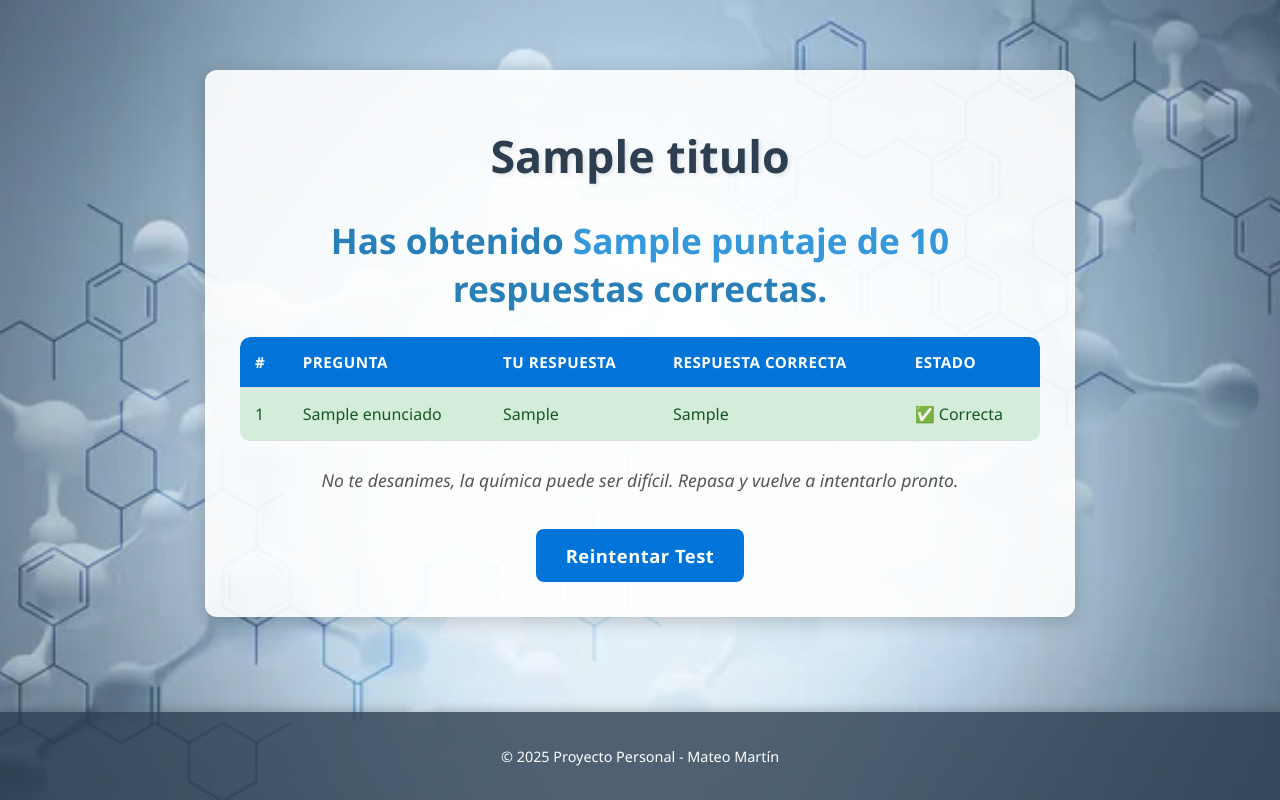
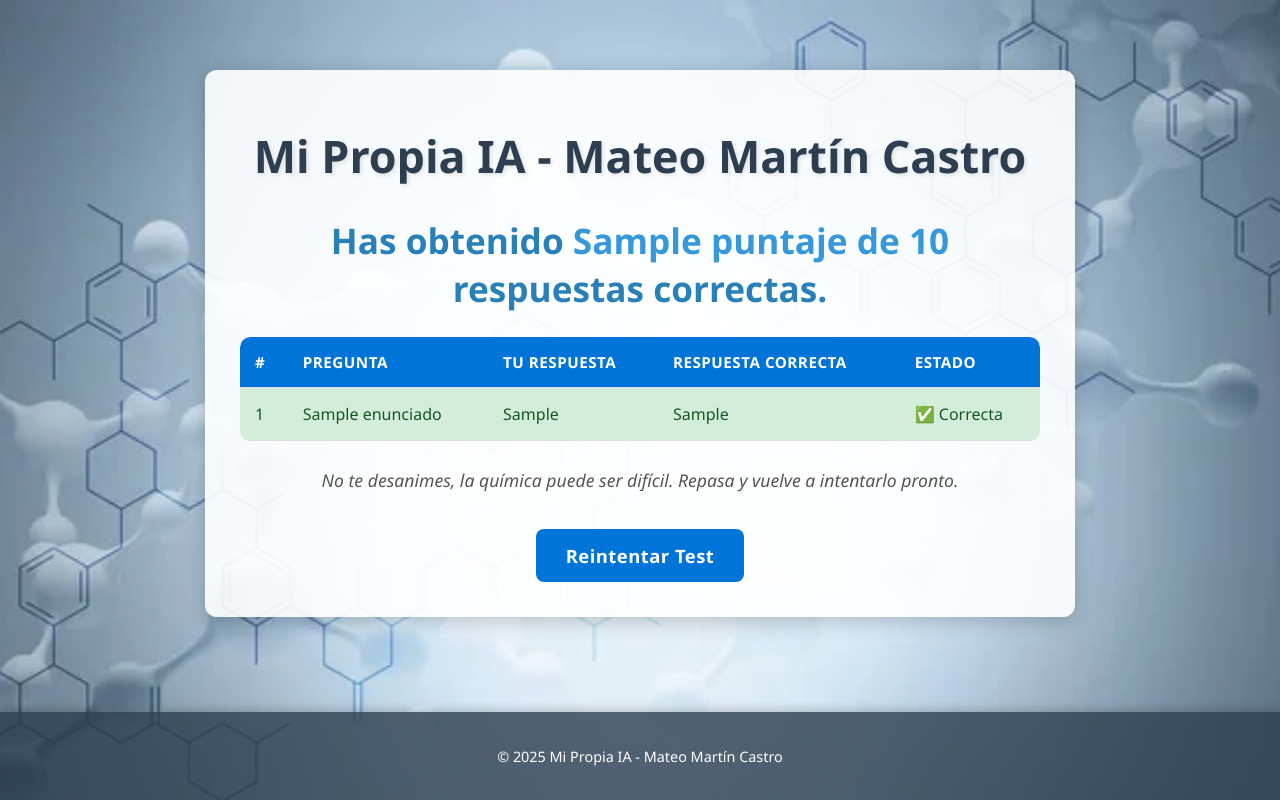
Before and after one commit to mmartinmmc/Proyecto-Personal, a Flask app: template templates/resultados_test.html in a window 1280 px wide. Run offline with Flask 3, Linux system fonts and the light colour scheme; the template is opened without the code that fills it: most values are stand-ins (such as "Sample title", 1, 10 or a date in 2020).

Commit message:
Update resultados_test.html

```diff
--- a/templates/resultados_test.html
+++ b/templates/resultados_test.html
@@ -2,18 +2,20 @@
 <html lang="es">
 <head>
     <meta charset="UTF-8" />
-    <title>{{ titulo }}</title>
+    <title>Mi Propia IA - Mateo Martín Castro</title>
     <meta name="viewport" content="width=device-width, initial-scale=1" />
     <link rel="stylesheet" href="{{ url_for('static', filename='styles.css') }}" />
-    </head>
+</head>
 <body>
     <div class="container-main">
-        <div class="test-container"> <h1>{{ titulo }}</h1>
+        <div class="test-container">
+            <h1>Mi Propia IA - Mateo Martín Castro</h1>
             <div class="puntaje">
                 Has obtenido <strong>{{ puntaje }} de {{ total }}</strong> respuestas correctas.
             </div>
 
-            <table class="tabla-resultados test-table" aria-label="Resultados del test de formulación química"> <thead>
+            <table class="tabla-resultados test-table" aria-label="Resultados del test de formulación química">
+                <thead>
                     <tr>
                         <th>#</th>
                         <th>Pregunta</th>
@@ -25,7 +27,9 @@
                 <tbody>
                     {% for r in resultados %}
                         <tr class="{{ 'correcta' if r.correcta else 'incorrecta' }}">
-                            <td>{{ loop.index }}</td> <td>{{ r.enunciado }}</td> <td>{{ r.respuesta_usuario }}</td>
+                            <td>{{ loop.index }}</td>
+                            <td>{{ r.enunciado }}</td>
+                            <td>{{ r.respuesta_usuario }}</td>
                             <td>{{ r.respuesta_correcta }}</td>
                             <td>
                                 {% if r.correcta %}
@@ -55,7 +59,7 @@
         </div>
     </div>
     <div class="footer">
-        <p>© 2025 Proyecto Personal - Mateo Martín</p>
+        <p>© 2025 Mi Propia IA - Mateo Martín Castro</p>
     </div>
 </body>
 </html>
```
